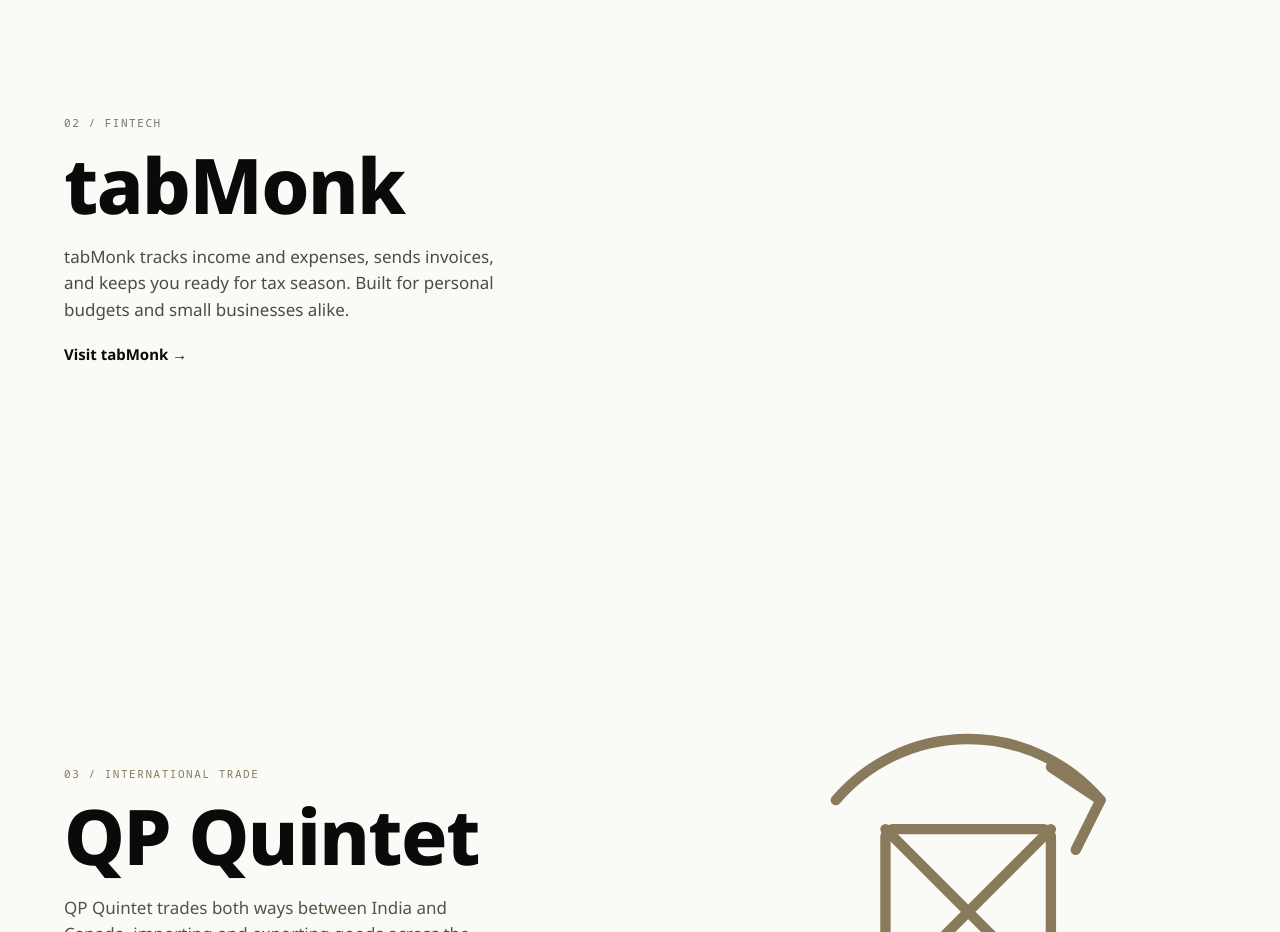
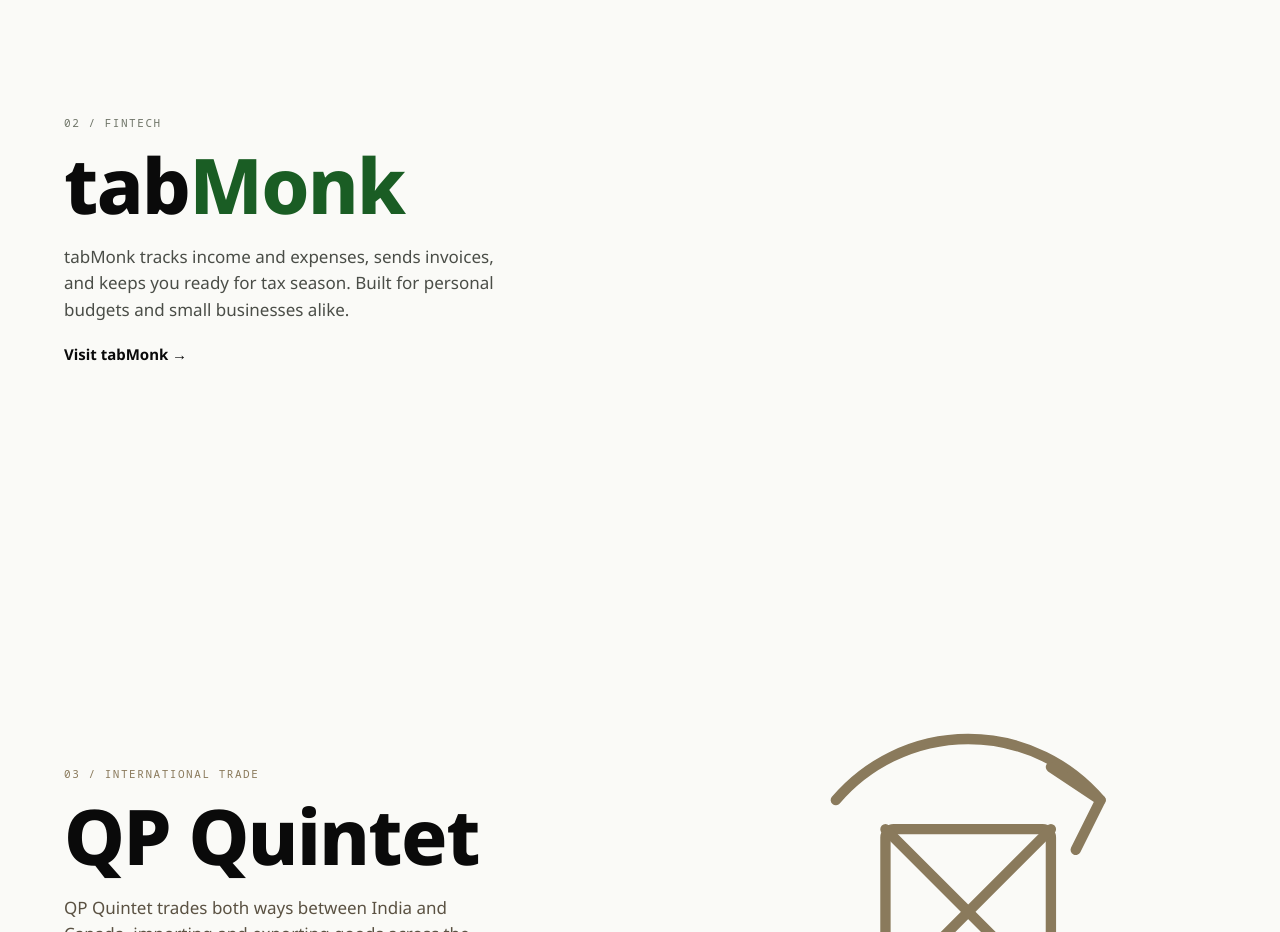
Before and after one commit to grinbuck-technologies/grinbuck-technologies-web, a Next.js app: page / in a window 1280 px wide. Shown: the part 1580-2512 px from the top of the page. Built offline with nearby package versions, Linux system fonts and the light colour scheme.

Commit message:
style(home): split tabMonk wordmark color to match grinbuck pattern
'tab' stays ink black, 'Monk' becomes the brand green, mirroring the
existing 'grin' black / 'buck' green split on the main wordmark. Scoped
to the homepage venture-card heading only, tabMonk's own logo asset
elsewhere is untouched.

```diff
--- a/components/HomeClient.tsx
+++ b/components/HomeClient.tsx
@@ -343,6 +343,9 @@
                 >
                   02 / Fintech
                 </div>
+                {/* Same two-color wordmark treatment as "grinbuck": the
+                    first syllable stays ink, the second becomes the brand
+                    accent. */}
                 <h2
                   style={{
                     fontFamily: "var(--font-noto-sans)",
@@ -351,10 +354,14 @@
                     letterSpacing: "-0.02em",
                     lineHeight: 1,
                     margin: "0 0 20px",
-                    color: "var(--color-home-ink)",
                   }}
                 >
-                  {tabmonk.name}
+                  <span style={{ color: "var(--color-home-ink)" }}>
+                    {tabmonk.name.slice(0, 3)}
+                  </span>
+                  <span style={{ color: "var(--color-home-accent)" }}>
+                    {tabmonk.name.slice(3)}
+                  </span>
                 </h2>
                 <p
                   style={{
```
